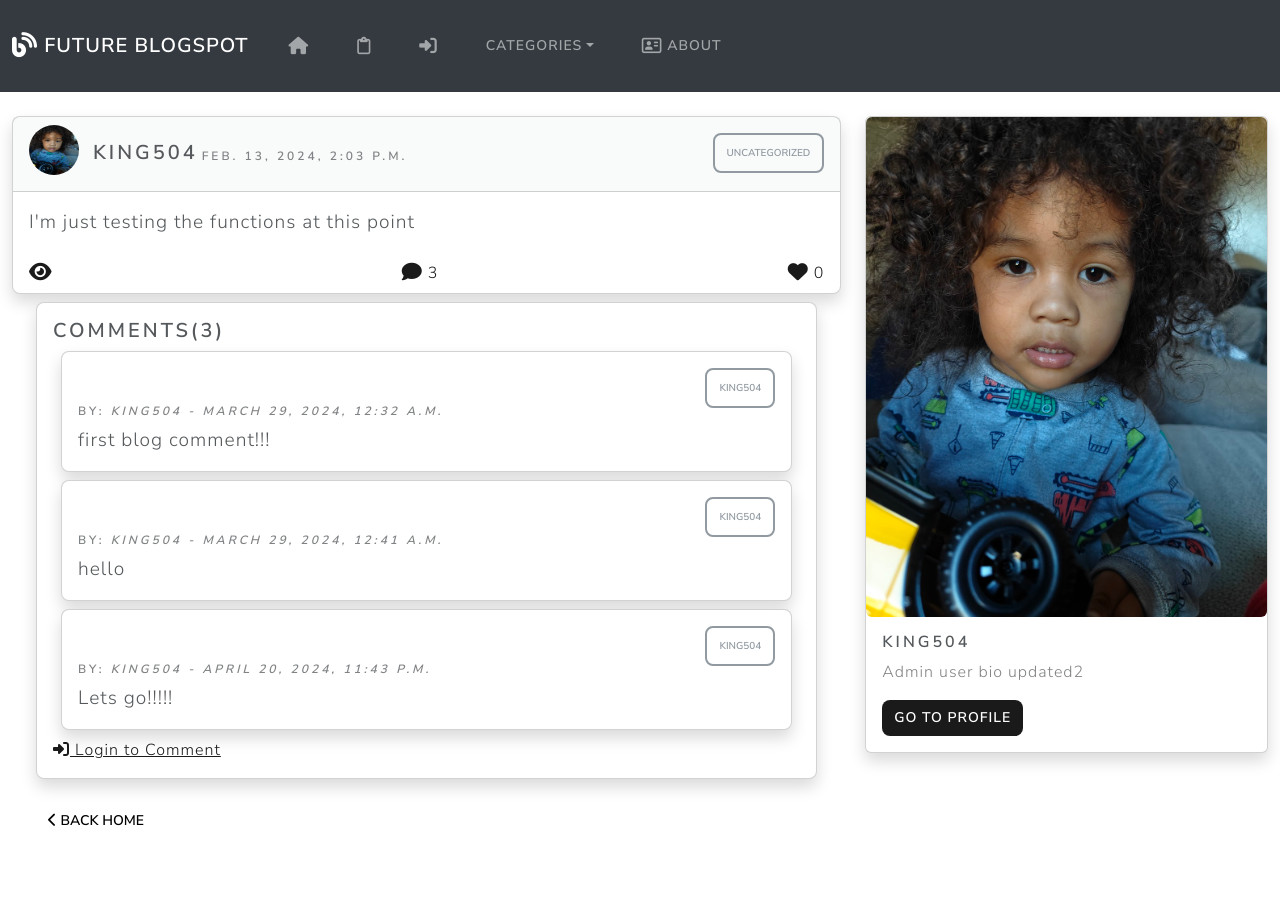
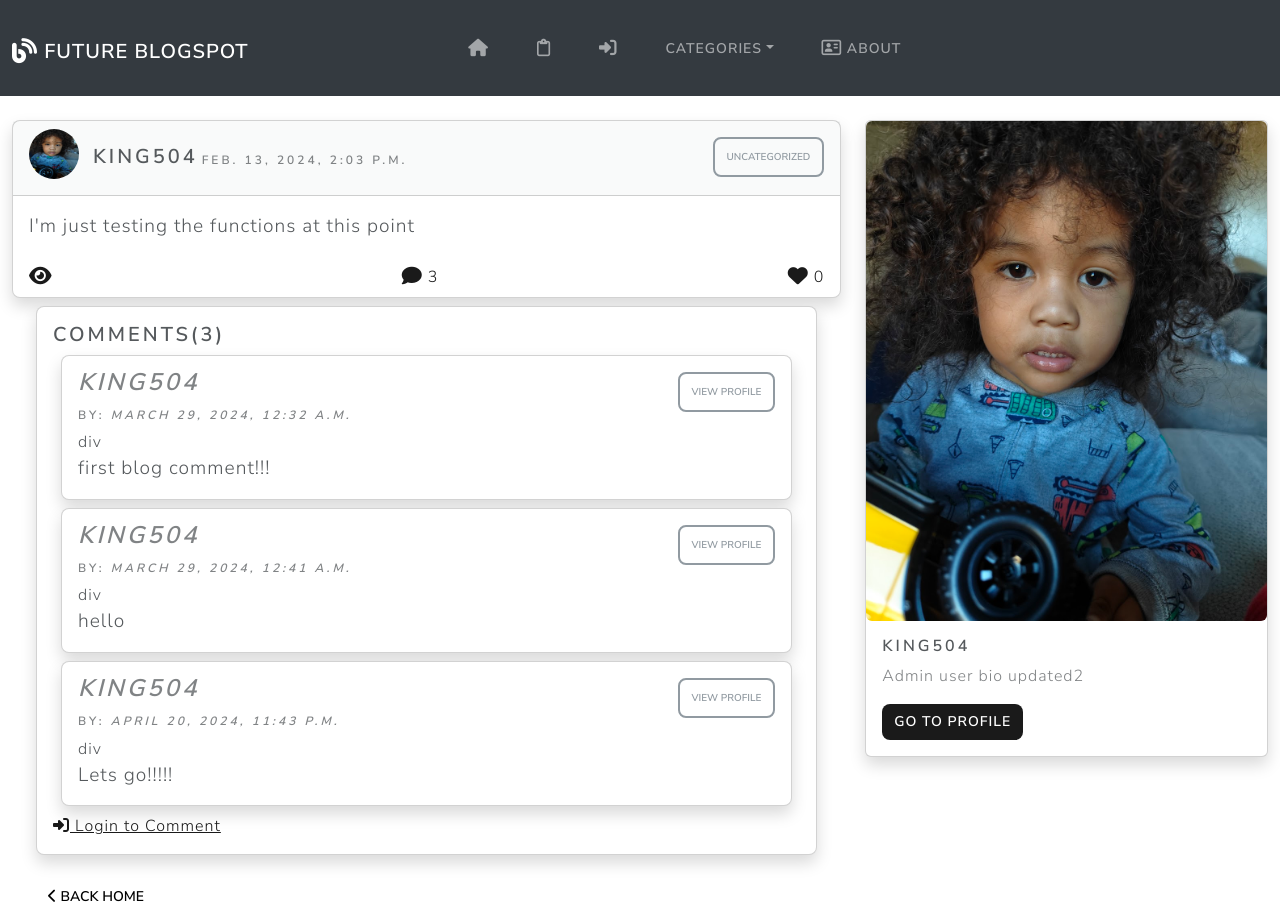
Before and after one commit to Kenmitchell2012/blog, a Django app: page /post/3 in a window 1280 px wide. Before the commit the page ends 826 px from the top, so only its background shows below. Run offline with Django 4.2, Linux system fonts and the light colour scheme; data comes from the database, SQL or seed files in the repository; both versions use the stored data as it was after the commit; some libraries are stand-ins or nearby versions.

Commit message:
update navbar

```diff
--- a/blog/theblog/templates/navbar.html
+++ b/blog/theblog/templates/navbar.html
@@ -1,11 +1,15 @@
 <nav class="navbar navbar-expand-lg bg-dark" data-bs-theme="dark">
   <div class="container-fluid">
-      <a class="navbar-brand" href="{% url 'home' %}"><i class="fa-lg fa-solid fa-blog"></i> Future Blogspot</a>
+    <a class="navbar-brand mt-2 mb-lg-0 mb-2" href="{% url 'home' %}">
+        <i class="fa-lg fa-solid fa-blog"></i>
+         Future Blogspot
+    </a>
+    <div class="col-6 mx-auto">
         <button class="navbar-toggler" type="button" data-bs-toggle="collapse" data-bs-target="#navbarColor02" aria-controls="navbarColor02" aria-expanded="false" aria-label="Toggle navigation">
           <span class="navbar-toggler-icon"></span>
         </button>
-      <div class="collapse navbar-collapse" id="navbarColor02">
-          <ul class="navbar-nav me-auto mb-2 mb-lg-0">
+      <div class="mxcollapse navbar-collapse" id="navbarColor02">
+          <ul class="navbar-nav mb-2 mb-lg-0">
               <li class="nav-item">
                   <a class="nav-link" href="{% url 'home' %}">
                       <i class="fa-lg fa-solid fa-house"></i>
@@ -89,14 +93,23 @@
                       </button>
                   </form>
               </li>
-              <li class="nav-item d-lg-none">
+              <li class="nav-item">
+                <div class="d-flex ml-auto">
                     <a class="nav-link" href="{% url 'show_profile_page' user.profile.id %}">
                         <i class="fa-lg fa-regular fa-address-card"></i>
+                    </a>
+                    <div class="ml-auto">
+                        <a class="nav-link" href="{% url 'show_profile_page' user.profile.id %}">
                             Hi, {{ user.username }}
                         </a>
+                    </div>
+                </div>
             </li>
+
               {% endif %}
           </ul>
       </div>
     </div>
+
+  </div>
 </nav>
--- a/blog/theblog/templates/view.html
+++ b/blog/theblog/templates/view.html
@@ -15,7 +15,7 @@
                             {% endif %}
                             <h4 class="card-title mt-3 ms-1 me-1">{{ post.author.username }}</h4>
                             <h6 class="card-subtitle mt-4 mb-2 text-muted">{{ post.created_at }}</h6>
-                        </div>
+                       </div>
 
                         <div class="category">
                             <a href="#">
@@ -67,10 +67,15 @@
                                 <div class="card mt-2 mb-2 ms-2 me-2 rounded-3 shadow">
                                     <div class="card-body">
                                         <div class="justify-content-between d-flex">
-                                            <h4 class="card-title">{{comment.name}}</h4>
-                                            <button type="button" class="btn rounded-3 btn-sm btn-outline-secondary">{{comment.author}}</button>
+                                            <h3 class="card-subtitle mb-2 text-muted"><cite title="Source Title">{{comment.author.username}}</cite></h3>
+                                            <!-- view commenter's profile -->
+                                            <a href="{% url 'show_profile_page' comment.author.profile.id %}" class="card-link" style="text-decoration: none;">
+                                                <button type="button" class="btn rounded-3 btn-sm btn-outline-secondary">View Profile</button>
+
+                                            </a>
                                         </div>
-                                        <h6 class="card-subtitle mb-2 text-muted">by: <cite title="Source Title">{{comment.author.username}} - {{ comment.date_added }}</cite></h6>
+                                        <h6 class="card-subtitle mb-2 text-muted">by: <cite title="Source Title">{{ comment.date_added }}</cite></h6>
+                                        div
                                         <p class="card-text" style="font-size: 1.2rem;">{{ comment.body }}</p>
                                     </div>
                                 </div>
```
Also changed, not shown: blog/db.sqlite3. Lines whose indentation alone changed are shown as unchanged.
